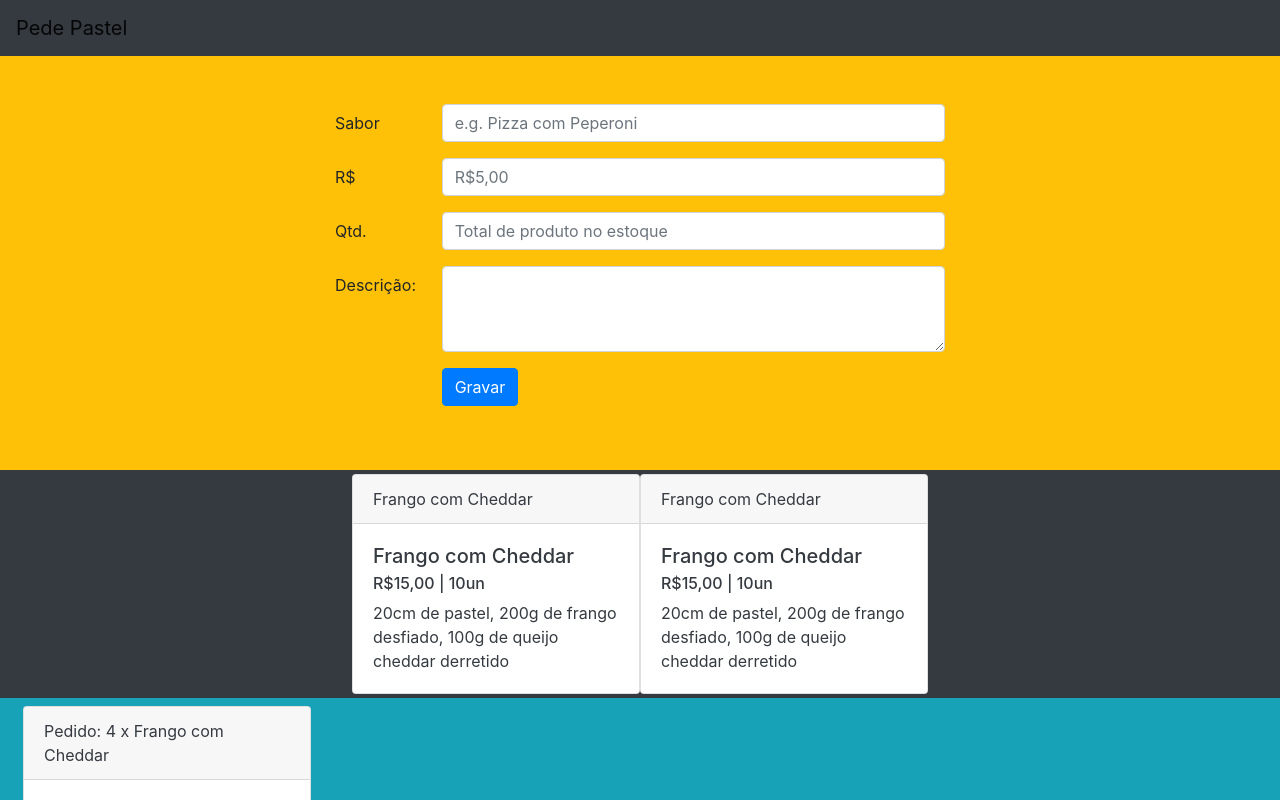
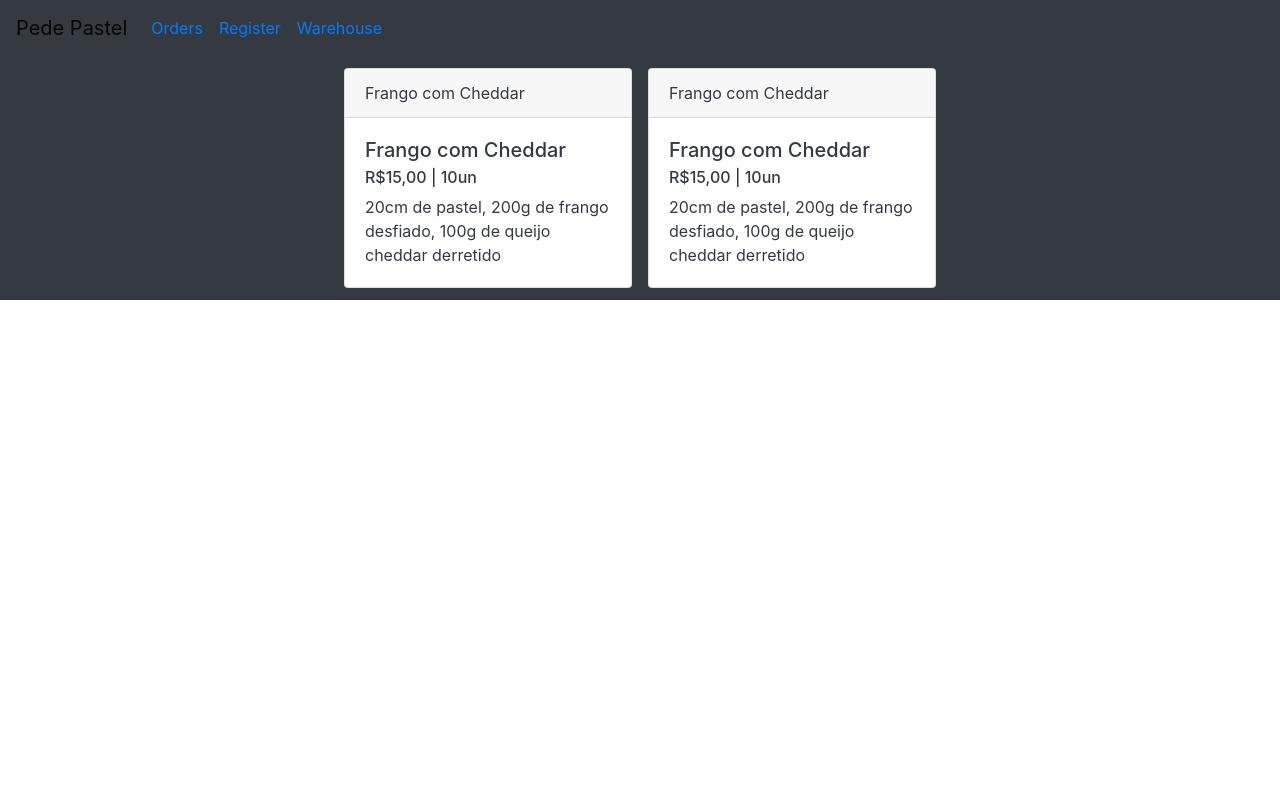
Before and after one commit to oseiasal/pede-um-pastel, a React (Create React App) app: page /warehouse in a window 1280 px wide. Shown: the top 800 px of the page. Built offline with nearby package versions, Linux system fonts and the light colour scheme.

Commit message:
added react-router

```diff
--- a/package.json
+++ b/package.json
@@ -10,6 +10,7 @@
     "react": "^16.13.0",
     "react-bootstrap": "^1.0.0-beta.17",
     "react-dom": "^16.13.0",
+    "react-router-dom": "^5.1.2",
     "react-scripts": "3.4.0"
   },
   "scripts": {
--- a/src/App.js
+++ b/src/App.js
@@ -5,14 +5,36 @@ import Orders from './components/Orders';
 import Register from './components/Register';
 import Warehouse from './components/Warehouse';
 
+import {
+  BrowserRouter as Router,
+  Switch,
+  Route,
+  Link
+} from "react-router-dom";
+
 function App() {
   return (
-    <>
-      <Header />
-      <Register />
-      <Warehouse />
-      <Orders />
-    </>
+    <Router>
+      <Header  register={<Link to="/register">Register</Link>}
+      warehouse={<Link to="/warehouse">Warehouse</Link>}
+      orders={<Link to="/orders">Orders</Link>}
+      />
+      <Switch>
+          <Route exact path="/register">
+          <Register />
+          </Route>
+
+          <Route exact path="/warehouse">
+          <Warehouse />
+          </Route>
+
+
+          <Route exact path="/orders">
+          <Orders />
+          </Route>
+
+      </Switch>
+    </Router>
   );
 }
 
--- a/src/components/Header.js
+++ b/src/components/Header.js
@@ -1,10 +1,22 @@
 import React from 'react'
-import { Navbar } from 'react-bootstrap'
+import { Navbar, Nav } from 'react-bootstrap'
 
-export default function Header() {
+export default function Header({ orders, register, warehouse }) {
     return (
         <Navbar bg='dark' expand='lg'>
             <Navbar.Brand href="#home">Pede Pastel</Navbar.Brand>
+
+            <Nav>
+                <Nav.Link>
+                    {orders}
+                </Nav.Link>
+                <Nav.Link>
+                    {register}
+                </Nav.Link>
+                <Nav.Link>
+                    {warehouse}
+                </Nav.Link>
+            </Nav>
         </Navbar>
     )
 }
--- a/src/components/Warehouse.js
+++ b/src/components/Warehouse.js
@@ -6,7 +6,7 @@ export default function Warehouse() {
         <>
             <Container className='p-1 bg-dark' fluid>
                 <Row className="justify-content-center">
-                    <Card text={'dark'} style={{ width: '18rem' }}>
+                    <Card className="m-2" text={'dark'} style={{ width: '18rem' }}>
                         <Card.Header>Frango com Cheddar</Card.Header>
                         <Card.Body>
                             <Card.Title> Frango com Cheddar </Card.Title>
@@ -18,7 +18,7 @@ export default function Warehouse() {
                         </Card.Body>
                     </Card>
 
-                    <Card text={'dark'} style={{ width: '18rem' }}>
+                    <Card className="m-2" text={'dark'} style={{ width: '18rem' }}>
                         <Card.Header>Frango com Cheddar</Card.Header>
                         <Card.Body>
                             <Card.Title> Frango com Cheddar </Card.Title>
```
Also changed, not shown: 1 other file (tests, documents, lock files or other folders).
